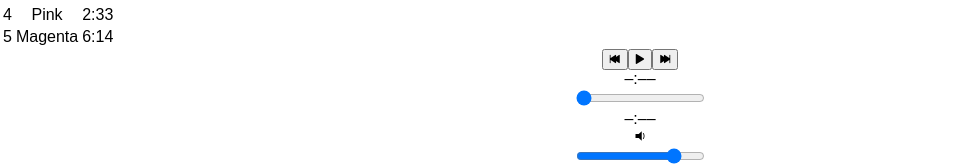
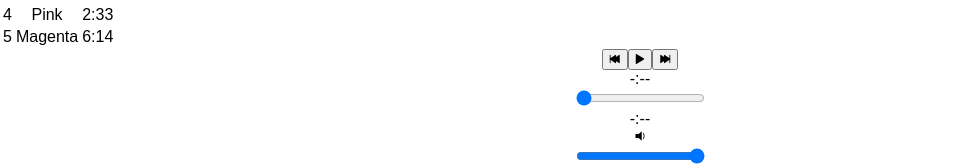
Before and after one commit to kaibrabo/slaps, a React (Create React App) app: page /album/the-colors in a window 1280 px wide. Shown: the part 851-1019 px from the top of the page, without its empty margins (0-980 px from the left). Built offline with nearby package versions, Linux system fonts and the light colour scheme.

Commit message:
added song tracking and volume slider functionality

```diff
--- a/src/components/Album.js
+++ b/src/components/Album.js
@@ -14,7 +14,10 @@
 
         this.state = {
             album: album,
+            currentTime: 0,
             currentSong: album.songs[0],
+            duration: album.songs[0].duration,
+            volume: 0,
             isPlaying: false
         }
 
@@ -74,6 +77,56 @@
         this.play(newSong);
     }
 
+    handleTimeChange(e) {
+        const newTime = this.audioElement.duration * e.target.value;
+        this.audioElement.currentTime = newTime;
+        this.setState({ currentTime: newTime });
+    }
+
+    handleVolumeChange(e) {
+        const newVolume = e.target.value;
+        this.audioElement.volume = newVolume;
+        this.setState({ volume: newVolume });
+    }
+
+    componentDidMount() {
+        this.eventListeners = {
+
+            timeupdate: e => {
+                this.setState({ currentTime: this.audioElement.currentTime });
+            },
+            durationChange: e => {
+                this.setState({ duration: this.audioElement.duration });
+            },
+            volumecontrol: e => {
+                this.setState({ volume: this.audioElement.volume });
+            }
+        };
+
+        this.audioElement.addEventListener('timeupdate', this.eventListeners.timeupdate);
+        this.audioElement.addEventListener('durationchange', this.eventListeners.durationchange);
+        this.audioElement.addEventListener('volumecontrol', this.eventListeners.volumecontrol);
+    }
+
+    componentWillUnmount() {
+        this.audioElement.src = null;
+        this.audioElement.removeEventListener('timeupdate', this.eventListeners.timeupdate);
+        this.audioElement.removeEventListener('durationchange', this.eventListeners.durationchange);
+        this.audioElement.removeEventListener('volumecontrol', this.eventListeners.volumecontrol);
+
+    }
+
+    formatTime(n) {
+        let m = Math.floor(n / 60);
+        let s = Math.floor(n % 60);
+        if (n) {
+            s = s < 10 ? '0' + s : s;
+            return n = m + ':' + s;
+        } else {
+            return n = "-:--";
+        }
+    }
+
     // HTML render
     render() {
         return (
@@ -122,9 +175,7 @@
                                     </td>
                                     <td>
                                         {
-                                            Math.floor(song.duration / 60)
-                                            + ':' +
-                                            Math.floor(song.duration % 60)
+                                            this.formatTime(song.duration)
                                         }
                                     </td>
                                 </tr>
@@ -136,6 +187,9 @@
                 <PlayerBar
                     isPlaying={this.state.isPlaying}
                     currentSong={this.state.currentSong}
+                    currentTime={this.audioElement.currentTime}
+                    duration={this.audioElement.duration}
+                    volume={this.audioElement.volume}
                     handleSongClick={
                         () => this.handleSongClick(this.state.currentSong)
                     }
@@ -144,7 +198,17 @@
                     }
                     handleNextClick={
                         () => this.handleNextClick()
-                    } />
+                    }
+                    handleTimeChange={
+                        (e) => this.handleTimeChange(e)
+                    }
+                    formatTime={
+                        (n) => this.formatTime(n)
+                    }
+                    handleVolumeChange={
+                        (e) => this.handleVolumeChange(e)
+                    }
+                />
             </section>
     )
 }
--- a/src/components/PlayerBar.js
+++ b/src/components/PlayerBar.js
@@ -19,21 +19,44 @@
                     </button>
 
                     <button id="next"
-                        onClick={this.props.handleNextClick}>
+                            onClick={this.props.handleNextClick}>
                         <span className="ion-skip-forward"></span>
                     </button>
                 </section>
 
                 <section id="time-control">
-                    <div className="current-time">–:––</div>
-                    <input type="range" className="seek-bar" value="0" />
-                    <div className="total-time">–:––</div>
+
+                    <div className="current-time">
+                        {this.props.formatTime(this.props.currentTime)}
+                    </div>
+                    <input
+                        type='range'
+                        className='seek-bar'
+                        value={(this.props.currentTime / this.props.duration) || 0}
+                        max='1'
+                        min='0'
+                        step='0.01'
+                        onChange={this.props.handleTimeChange}
+                    />
+                <div className="total-time">
+                    { this.props.formatTime(this.props.duration) }
+                </div>
                 </section>
 
                 <section id="volume-control">
                     <div className="icon ion-volume-low"></div>
-                    <input type="range" className="seek-bar" value="80" />
-                    <div className="icon ion-volume-high"></div>
+                    <input
+                        type='range'
+                        className='seek-bar'
+                        value={this.props.volume}
+                        max='1'
+                        min='0'
+                        step='0.01'
+                        onChange={this.props.handleVolumeChange}
+                    />
+                    <div className="icon ion-volume-high">
+                        {"  " + (this.props.volume * 100)}
+                    </div>
                 </section>
             </section>
 
```
